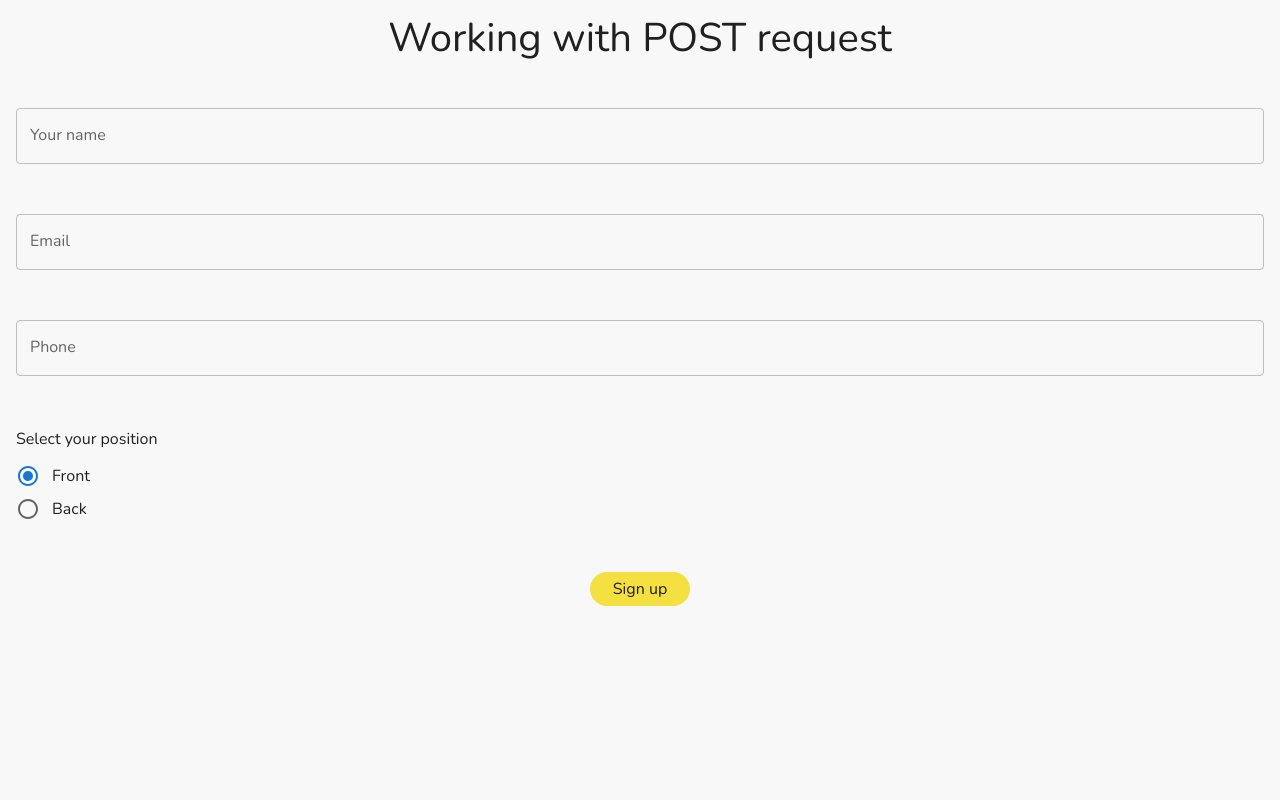
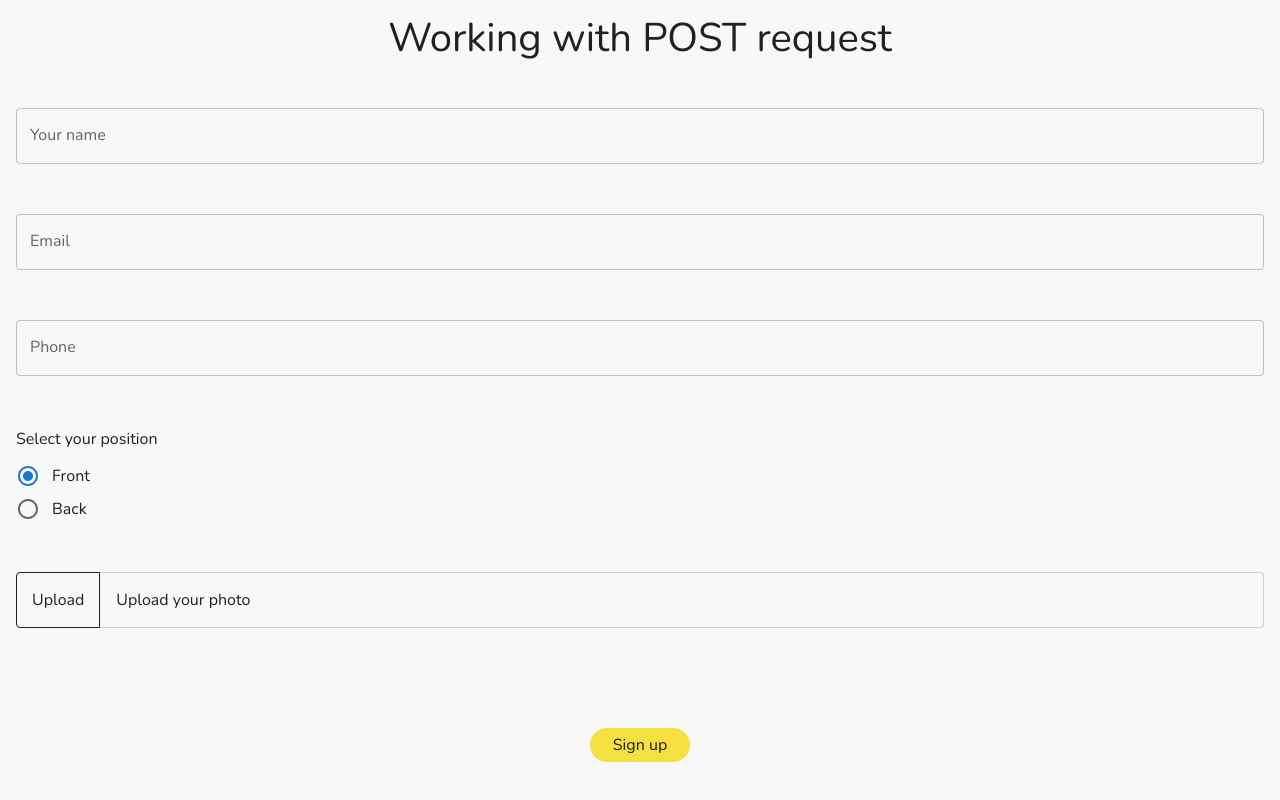
Before and after one commit to rukavyshnykov/abzTest, a React (Vite) app: page / in a window 1280 px wide. Shown: the part 1374-2174 px from the top of the page. Before the commit the page ends 2080 px from the top, so only its background shows below. Built offline with nearby package versions, Linux system fonts and the light colour scheme.

Commit message:
feature: form done, upload file block done

```diff
--- a/src/App.tsx
+++ b/src/App.tsx
@@ -1,4 +1,4 @@
-import { ThemeProvider, createMuiTheme, createTheme } from '@mui/material'
+import { ThemeProvider, createTheme } from '@mui/material'
 
 import { Layout } from './pages/Layout/Layout'
 
--- a/src/components/Button/Button.tsx
+++ b/src/components/Button/Button.tsx
@@ -15,4 +15,4 @@ export const Button = <T extends ElementType = 'button'>(props: ButtonProps<T>)
 type ButtonProps<T extends ElementType = 'button'> = {
   as?: T
   classname?: string
-} & ComponentPropsWithoutRef<'button'>
+} & ComponentPropsWithoutRef<T>
--- /dev/null
+++ b/src/components/FileUploader/FileUploader.module.scss
@@ -0,0 +1,34 @@
+.root {
+  display: flex;
+  width: 100%;
+}
+
+.file {
+  overflow: hidden;
+
+  width: 100%;
+  padding: 14px 16px;
+
+  text-overflow: ellipsis;
+  white-space: nowrap;
+
+  border: 1px solid var(--color-gray-100);
+  border-left: 0;
+  border-radius: 4px;
+  border-top-left-radius: 0;
+  border-bottom-left-radius: 0;
+}
+
+.uploader {
+  display: flex;
+
+  width: unset;
+  height: unset;
+  padding: 14px 15px;
+
+  background-color: transparent;
+  border: 1px solid var(--color-dark);
+  border-radius: unset;
+  border-top-left-radius: 4px;
+  border-bottom-left-radius: 4px;
+}
--- /dev/null
+++ b/src/components/FileUploader/FileUploader.tsx
@@ -0,0 +1,37 @@
+import { useFormContext } from 'react-hook-form'
+
+import c from './FileUploader.module.scss'
+
+import { Button } from '../Button/Button'
+import { Typography } from '../Typography/Typography'
+
+export const FileUploader = ({ name }: FileUploaderProps) => {
+  const {
+    formState: { errors },
+    getValues,
+    register,
+  } = useFormContext()
+
+  return (
+    <>
+      <div className={c.root}>
+        <Button as={'label'} classname={c.uploader} htmlFor={name}>
+          <Typography variant={'body'}>Upload</Typography>
+        </Button>
+        <div className={c.file}>
+          {getValues('photo') && getValues('photo').length ? (
+            <Typography variant={'body'}>{getValues('photo')[0].name}</Typography>
+          ) : (
+            <Typography variant={'body'}>Upload your photo</Typography>
+          )}
+        </div>
+        <input type={'file'} {...register('photo')} hidden id={name} />
+      </div>
+      <div>{JSON.stringify(errors.photo?.message)}</div>
+    </>
+  )
+}
+
+type FileUploaderProps = {
+  name: string
+}
--- a/src/components/RadioInput/RadioInput.tsx
+++ b/src/components/RadioInput/RadioInput.tsx
@@ -6,7 +6,7 @@ import c from './RadioInput.module.scss'
 
 import { Typography } from '../Typography/Typography'
 
-export const RadioInput = ({ error, label, name, options }: RadioInputProps) => {
+export const RadioInput = ({ label, name, options }: RadioInputProps) => {
   const { control } = useFormContext()
 
   return (
@@ -42,13 +42,11 @@ export const RadioInput = ({ error, label, name, options }: RadioInputProps) =>
           </FormControl>
         )}
       />
-      <span>{error?.message}</span>
     </div>
   )
 }
 
 type RadioInputProps = {
-  error: FieldError | undefined
   label?: string
   name: string
   options: Option[]
--- a/src/forms/Register/RegisterForm.tsx
+++ b/src/forms/Register/RegisterForm.tsx
@@ -1,14 +1,18 @@
+import { useState } from 'react'
 import { FormProvider, useForm } from 'react-hook-form'
 
 import { Button } from '@/components/Button/Button'
+import { FileUploader } from '@/components/FileUploader/FileUploader'
 import { RadioInput } from '@/components/RadioInput/RadioInput'
 import { zodResolver } from '@hookform/resolvers/zod'
-import { RadioGroup, TextField } from '@mui/material'
+import { TextField } from '@mui/material'
 import { z } from 'zod'
 
 import c from './RegisterForm.module.scss'
 
 export const RegisterForm = () => {
+  const [photo, setPhoto] = useState<File | null>(null)
+
   const options = [
     {
       id: 1,
@@ -22,10 +26,44 @@ export const RegisterForm = () => {
 
   const phoneRE = new RegExp(/(?=.*\+[0-9]{3}\s?[0-9]{2}\s?[0-9]{3}\s?[0-9]{4,5}$)/gm)
 
+  const MAX_SIZE = 5000000
+  const ACCEPTED_IMAGE_TYPES = ['image/jpeg', 'image/jpg']
+
+  const checkPhotoSize = (photo: File) =>
+    new Promise(resolve => {
+      const image = new Image()
+
+      image.onload = () => {
+        resolve({
+          height: image.naturalHeight,
+          width: image.naturalWidth,
+        })
+      }
+      image.src = URL.createObjectURL(photo)
+    })
+
+  const photoSchema = z
+    .any()
+    .refine(files => files?.length >= 1, 'Required')
+    .refine(files => files?.[0]?.size <= MAX_SIZE, 'Max file size is 5MB')
+    .refine(
+      files => ACCEPTED_IMAGE_TYPES.includes(files?.[0]?.type),
+      'Invalid file. Only .jpg, .jpeg formats are supported.'
+    )
+    .refine(async files => {
+      if (files?.length === 0) {
+        return
+      }
+      const dimensions = await checkPhotoSize(files?.[0])
+
+      return dimensions.width > 70 && dimensions.height > 70
+    }, 'Minimum image size is 70 x 70')
+
   const RegisterFormSchema = z.object({
     email: z.string().email(),
     name: z.string().min(5),
     phone: z.string().regex(phoneRE, 'Invalid number!'),
+    photo: photoSchema,
     position_id: z.number(),
   })
 
@@ -36,7 +74,6 @@ export const RegisterForm = () => {
   })
 
   const onSubmit = (data: RegisterFormType) => {
-    console.log('lol')
     console.log(data)
   }
 
@@ -64,12 +101,16 @@ export const RegisterForm = () => {
           helperText={methods.formState.errors.phone?.message}
           label={'Phone'}
         />
-        <RadioInput
-          error={methods.formState.errors.position_id}
-          label={'Select your position'}
-          name={'position_id'}
-          options={options}
-        />
+        <RadioInput label={'Select your position'} name={'position_id'} options={options} />
+        <FileUploader name={'photo'} />
+        {/* <TextField
+          {...methods.register('photo')}
+          error={!!methods.formState.errors.photo}
+          fullWidth
+          helperText={JSON.stringify(methods.formState.errors.photo?.message)}
+          label={'Photo'}
+          type={'file'}
+        /> */}
         <Button type={'submit'}>Sign up</Button>
       </form>
     </FormProvider>
```
